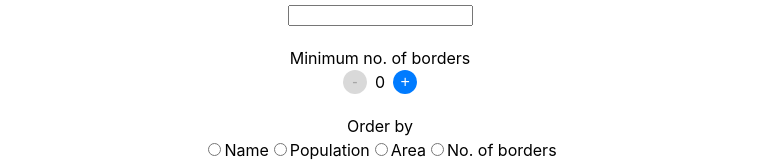
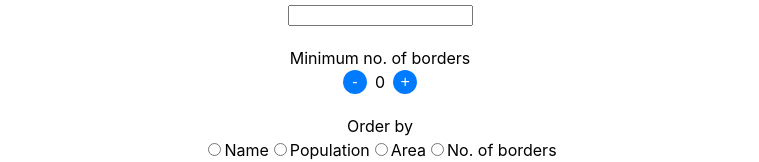
Before and after one commit to fleca/live-code-challenge, a React (Vite) app: page / in a window 1280 px wide. Shown: the part 179-341 px from the top of the page, without its empty margins (260-1019 px from the left). Built offline with nearby package versions, Linux system fonts and the light colour scheme.

Commit message:
feat: code challenge

```diff
--- a/src/App.tsx
+++ b/src/App.tsx
@@ -7,11 +7,11 @@
  *  1. Connect to the Rest Countries API (https://restcountries.com) to fetch the list of countries.
  *  2. Load the data on mount
  *  3. Sort the data by the country common name
- *  4. Add an empty array for property "borders" for the countries which are missing it.
- *  5. Fix the errors on the implementation and the missing features.
+ *  4. Add an empty array of property "borders" for the countries which are missing it.
+ *  5. Fix the errors in the implementation and the missing features.
  */
 
-import { useState, useEffect } from "react";
+import { useState } from "react";
 import trashcan from "./assets/trashcan.svg";
 import world from "./assets/world.png";
 import "./App.css";
@@ -51,7 +51,7 @@ function App() {
       <div className="filter_sorter">
         <p>Minimum no. of borders</p>
         <div className="border_filter">
-          <button className="round-button" disabled={noOfBorders === 0} onClick={() => setNoOfBorders((b) => b - 1)}>
+          <button className="round-button" onClick={() => setNoOfBorders((b) => b - 1)}>
             -
           </button>
           <p>{noOfBorders}</p>
```
